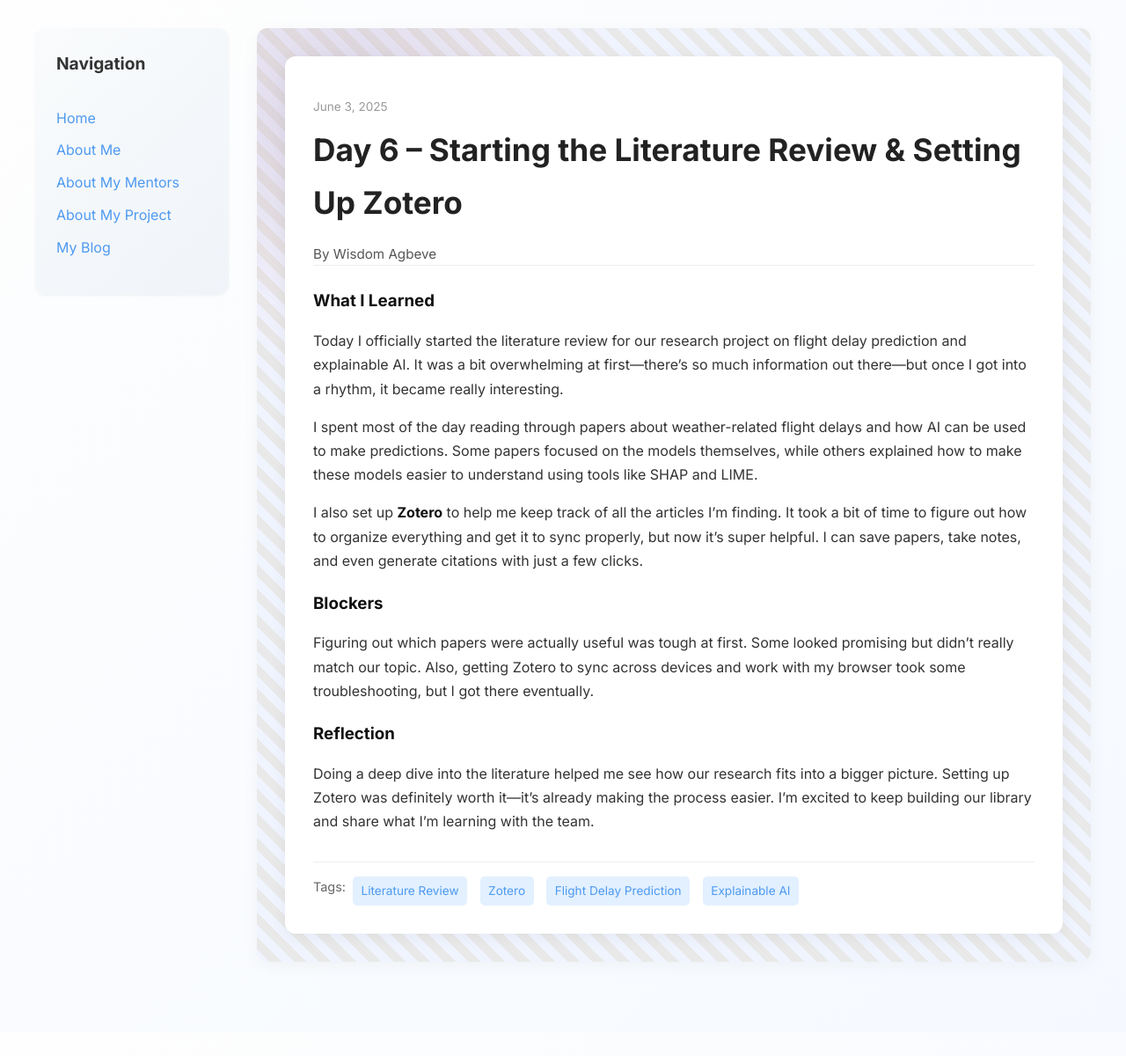
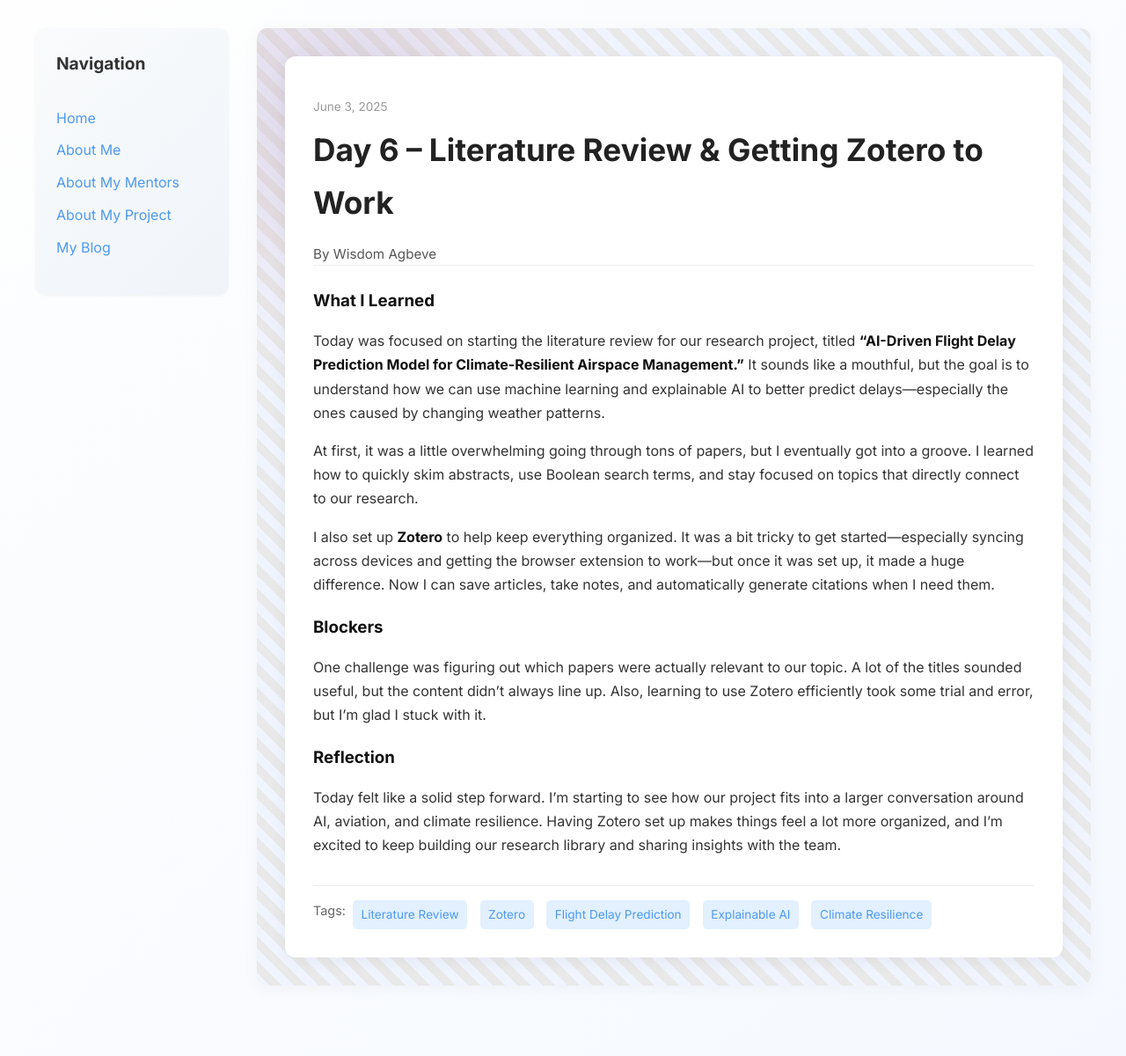
Before and after one commit to wisdomagbeve01/wisdomagbeve01.github.io, a Jekyll site: the page built from _posts/2025-06-03-day-6.md, in a window 1280 px wide. Shown: the whole page at 88% size. Built offline with Jekyll 4.4.1, drawn with Linux system fonts in a browser that asks for light colours; before the commit the page ends 1173 px from its top, so only the background shows below that.

Commit message:
Update 2025-06-03-day-6.md

```diff
--- a/_posts/2025-06-03-day-6.md
+++ b/_posts/2025-06-03-day-6.md
@@ -1,21 +1,21 @@
 ---
 layout: post
-title: "Day 6 – Starting the Literature Review & Setting Up Zotero"
+title: "Day 6 – Literature Review & Getting Zotero to Work"
 date: 2025-06-03
 author: Wisdom Agbeve
 permalink: /day6.html
-tags: ["Literature Review", "Zotero", "Flight Delay Prediction", "Explainable AI"]
+tags: ["Literature Review", "Zotero", "Flight Delay Prediction", "Explainable AI", "Climate Resilience"]
 
 what_i_learned: |
-  Today I officially started the literature review for our research project on flight delay prediction and explainable AI. It was a bit overwhelming at first—there’s so much information out there—but once I got into a rhythm, it became really interesting.
+  Today was focused on starting the literature review for our research project, titled **“AI-Driven Flight Delay Prediction Model for Climate-Resilient Airspace Management.”** It sounds like a mouthful, but the goal is to understand how we can use machine learning and explainable AI to better predict delays—especially the ones caused by changing weather patterns.
 
-  I spent most of the day reading through papers about weather-related flight delays and how AI can be used to make predictions. Some papers focused on the models themselves, while others explained how to make these models easier to understand using tools like SHAP and LIME.
+  At first, it was a little overwhelming going through tons of papers, but I eventually got into a groove. I learned how to quickly skim abstracts, use Boolean search terms, and stay focused on topics that directly connect to our research.
 
-  I also set up **Zotero** to help me keep track of all the articles I’m finding. It took a bit of time to figure out how to organize everything and get it to sync properly, but now it’s super helpful. I can save papers, take notes, and even generate citations with just a few clicks.
+  I also set up **Zotero** to help keep everything organized. It was a bit tricky to get started—especially syncing across devices and getting the browser extension to work—but once it was set up, it made a huge difference. Now I can save articles, take notes, and automatically generate citations when I need them.
 
 blockers: |
-  Figuring out which papers were actually useful was tough at first. Some looked promising but didn’t really match our topic. Also, getting Zotero to sync across devices and work with my browser took some troubleshooting, but I got there eventually.
+  One challenge was figuring out which papers were actually relevant to our topic. A lot of the titles sounded useful, but the content didn’t always line up. Also, learning to use Zotero efficiently took some trial and error, but I’m glad I stuck with it.
 
 reflection: |
-  Doing a deep dive into the literature helped me see how our research fits into a bigger picture. Setting up Zotero was definitely worth it—it’s already making the process easier. I’m excited to keep building our library and share what I’m learning with the team.
+  Today felt like a solid step forward. I’m starting to see how our project fits into a larger conversation around AI, aviation, and climate resilience. Having Zotero set up makes things feel a lot more organized, and I’m excited to keep building our research library and sharing insights with the team.
 ---
```
